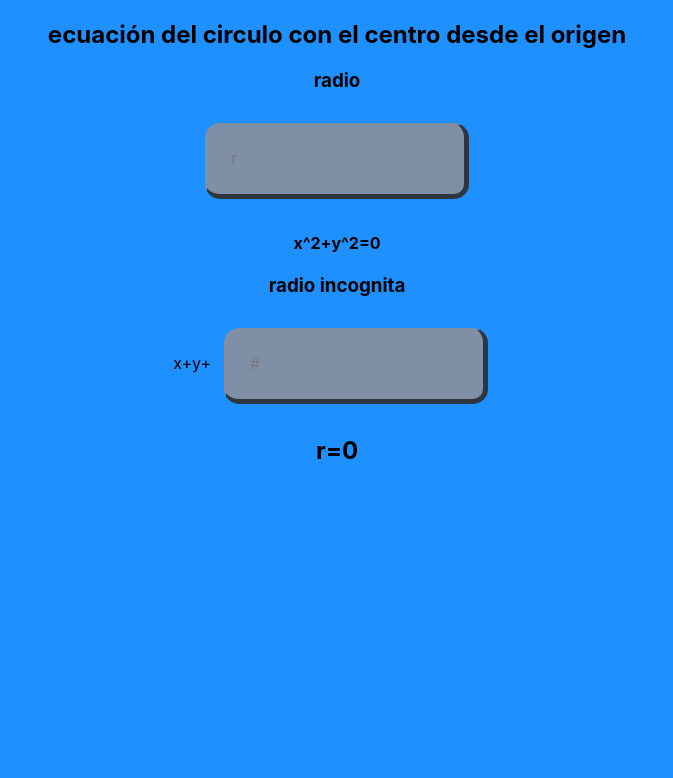
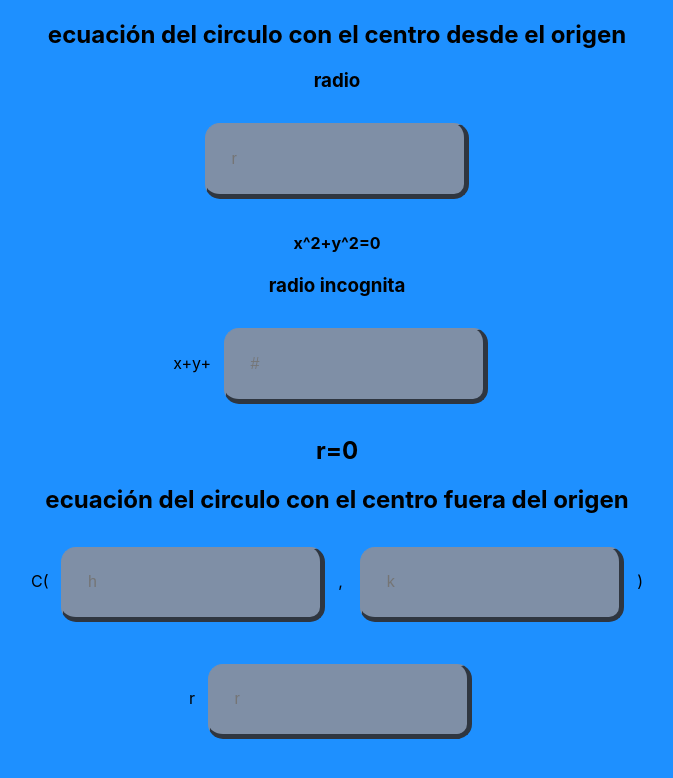
Before and after one commit to ref1821/calculadoras, a React (Create React App) app: page /circulo in a window 1280 px wide. Shown: the top 778 px of the page, without its empty margins (303-976 px from the left). Built offline with nearby package versions, Linux system fonts and the light colour scheme.

Commit message:
c fuera del origen 1

```diff
--- a/src/circulo/Circulo.jsx
+++ b/src/circulo/Circulo.jsx
@@ -24,6 +24,9 @@ const Circulo = () => {
     <h3>radio incognita</h3>
     x+y+<input type="number" placeholder="#" name="ri" onChange={handleInputChange} className='inputc' id='inputc'/>
     <h2>r={Math.sqrt(datos.ri)}</h2>
+    <h2>ecuación del circulo con el centro fuera del origen</h2>
+    C(<input type="number" placeholder="h" name="h" onChange={handleInputChange} className='inputc'/>, <input type="number" placeholder="k" name="k" onChange={handleInputChange} className='inputc'/>)
+    <p>r<input type="number" placeholder="r" name="r" onChange={handleInputChange} className='inputc'/></p>
 
   </div>
   );
```
Lines whose indentation alone changed are shown as unchanged.
